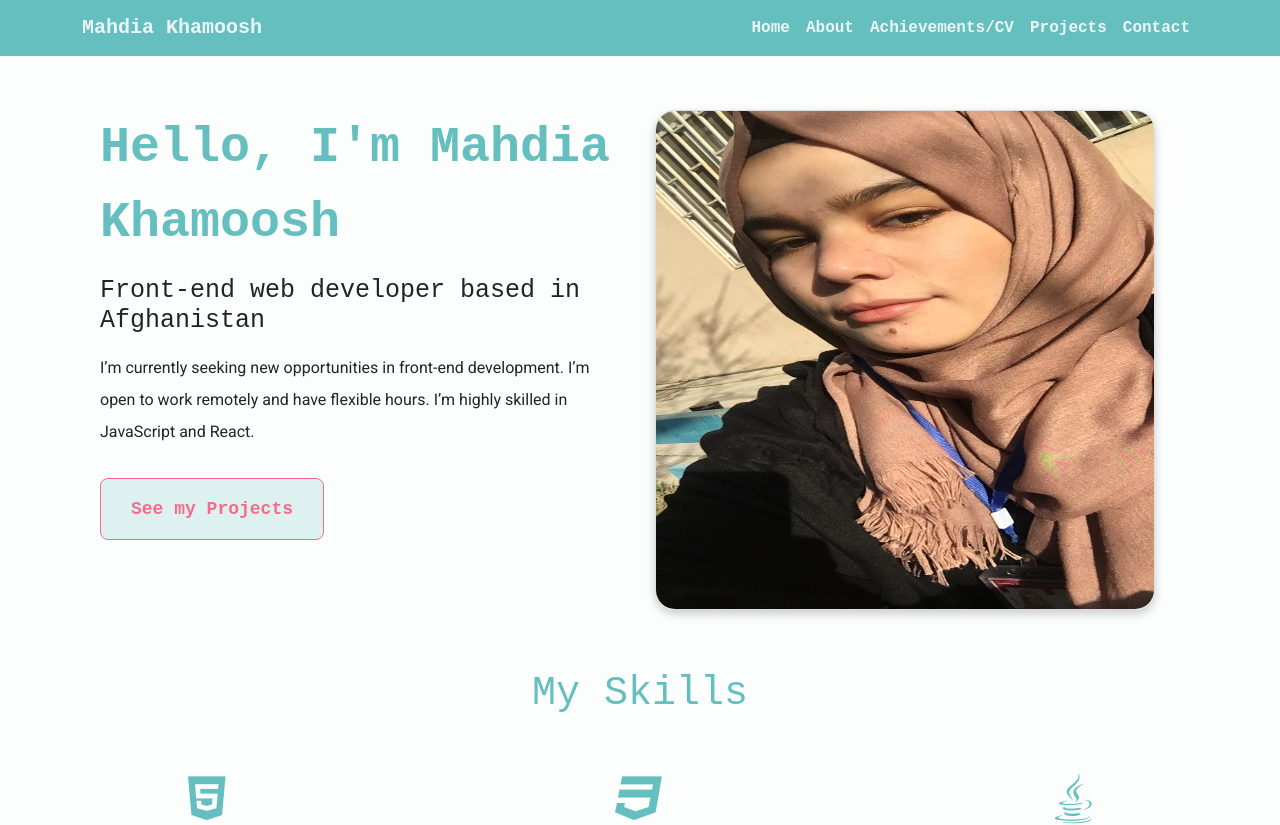
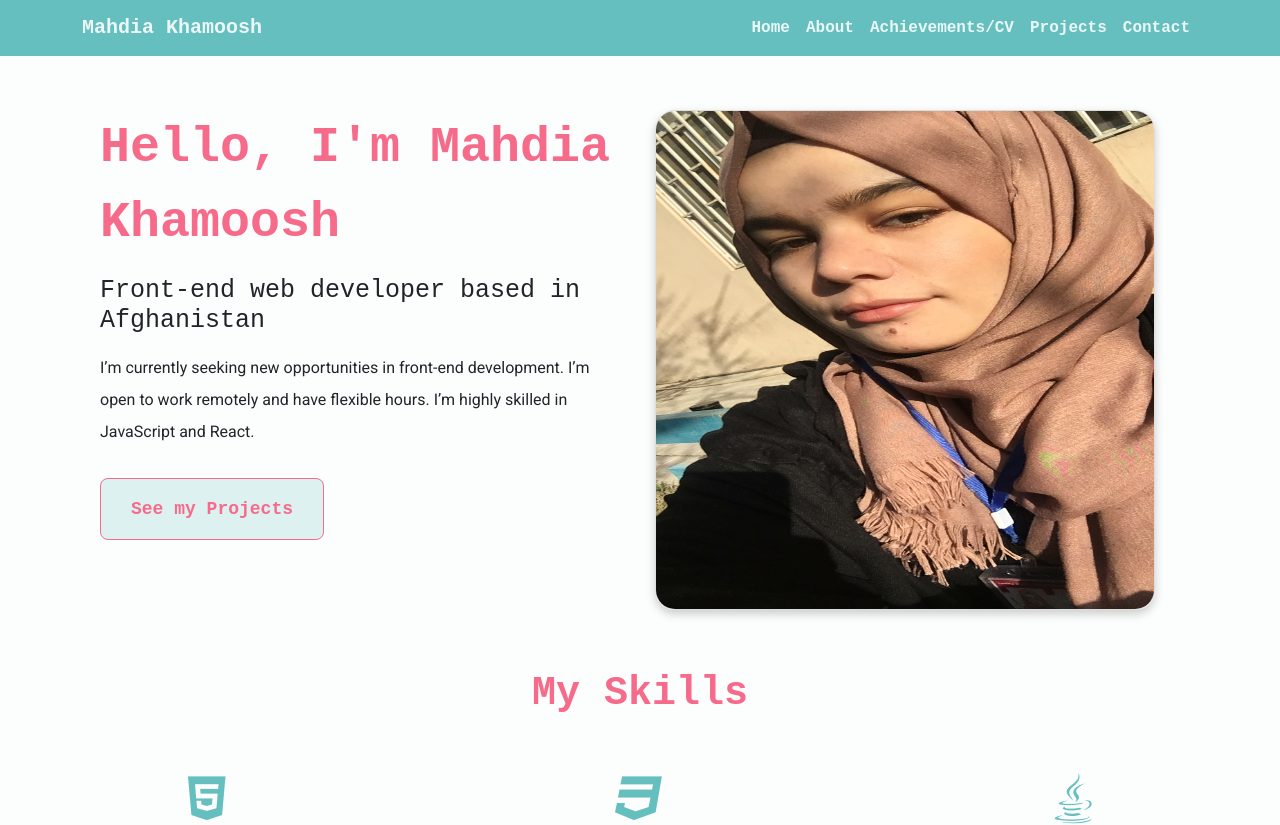
Before and after one commit to Mahdia-123/my-portfolio, a React (Create React App) app: page /about in a window 1280 px wide. Shown: the top 825 px of the page. Built offline with nearby package versions, Linux system fonts and the light colour scheme; the HTML template or start-up script is replaced by a standard one; a web font is replaced by a local one.

Commit message:
update all css

```diff
--- a/src/pages/About.css
+++ b/src/pages/About.css
@@ -7,7 +7,7 @@
   font-weight: 900;
   font-size: 50px;
   line-height: 1.5;
-  color: #66bfbf;
+  color: #f76b8a;
   text-align: left;
 }
 .about-section-fluid h3 {
@@ -58,12 +58,17 @@
 .about-section-fluid-skills {
   margin-top: 10px;
 }
+.skills {
+  color: #f76b8a;
+  font-weight: bolder;
+}
 .my-skills {
   font-size: 50px;
   color: #66bfbf;
 }
 .my-skills .skills-title {
   font-size: 14px;
+  color: #f76b8a;
 }
 .about-section-fluid-skills .tech {
   font-size: 30px;
--- a/src/pages/About.js
+++ b/src/pages/About.js
@@ -32,7 +32,7 @@ export default function About() {
         </div>
       </section>
       <section class="about-section-fluid-skills">
-        <h1 class="text-center">My Skills</h1>
+        <h1 class="text-center skills">My Skills</h1>
         <div class="my-skills grid grid-3-columns mt-5 text-center">
           <div>
             <i class="fa-brands fa-html5"></i>
--- a/src/pages/Achievements.css
+++ b/src/pages/Achievements.css
@@ -13,7 +13,7 @@
 }
 
 #certificates {
-  color: #66bfbf;
+  color: #f76b8a;
   padding: 30px 50px;
   margin-top: 70px;
 }
@@ -58,14 +58,13 @@
   text-align: center;
   font-size: 30px;
   font-weight: bold;
-  color: #66bfbf;
+  color: #f76b8a;
 }
 
 .cv {
   text-align: center;
   font-size: 30px;
   margin-bottom: 30px;
-  color: #66bfbf;
 }
 
 .cv a {
--- a/src/pages/Projects.css
+++ b/src/pages/Projects.css
@@ -8,6 +8,7 @@
   font-weight: 900 !important;
   margin-bottom: 20px !important;
   text-align: left;
+  color: #f76b8a;
 }
 .projects-section-fluid .heading {
   color: #f76b8a;
```
